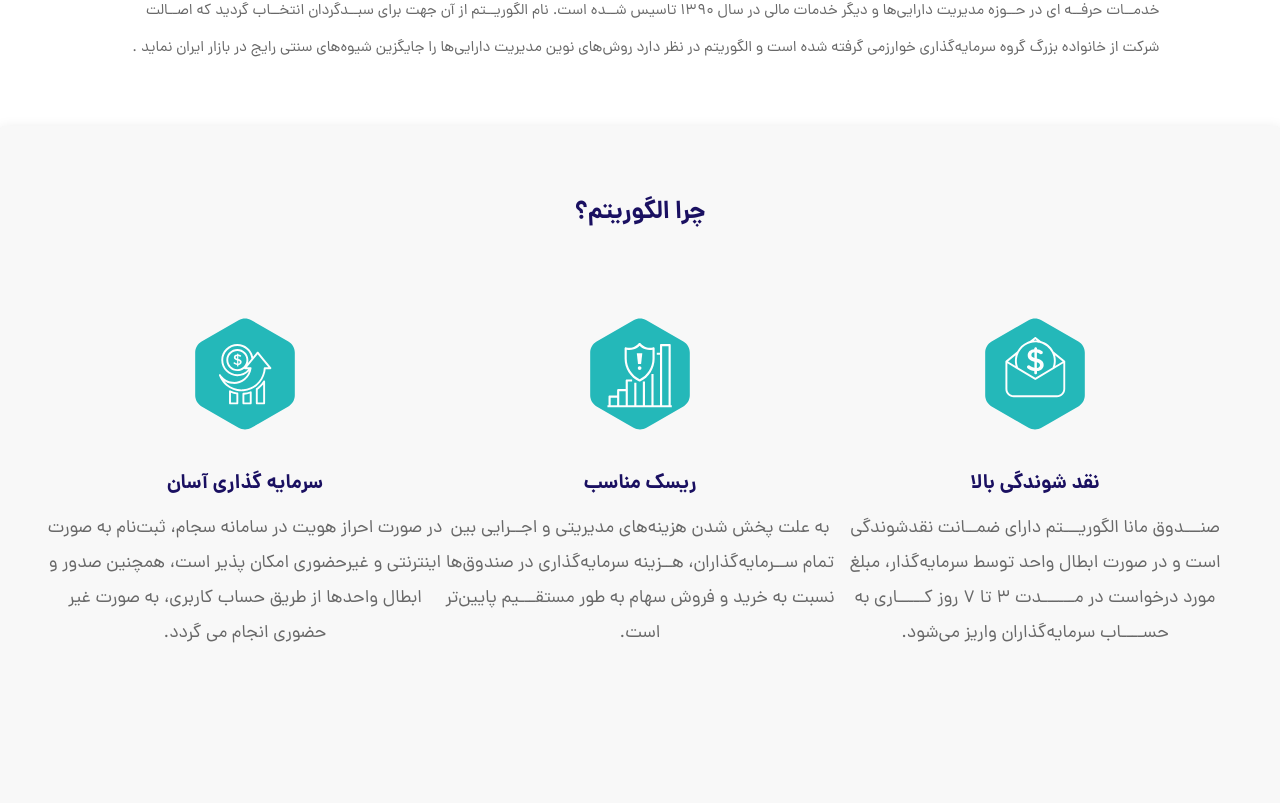
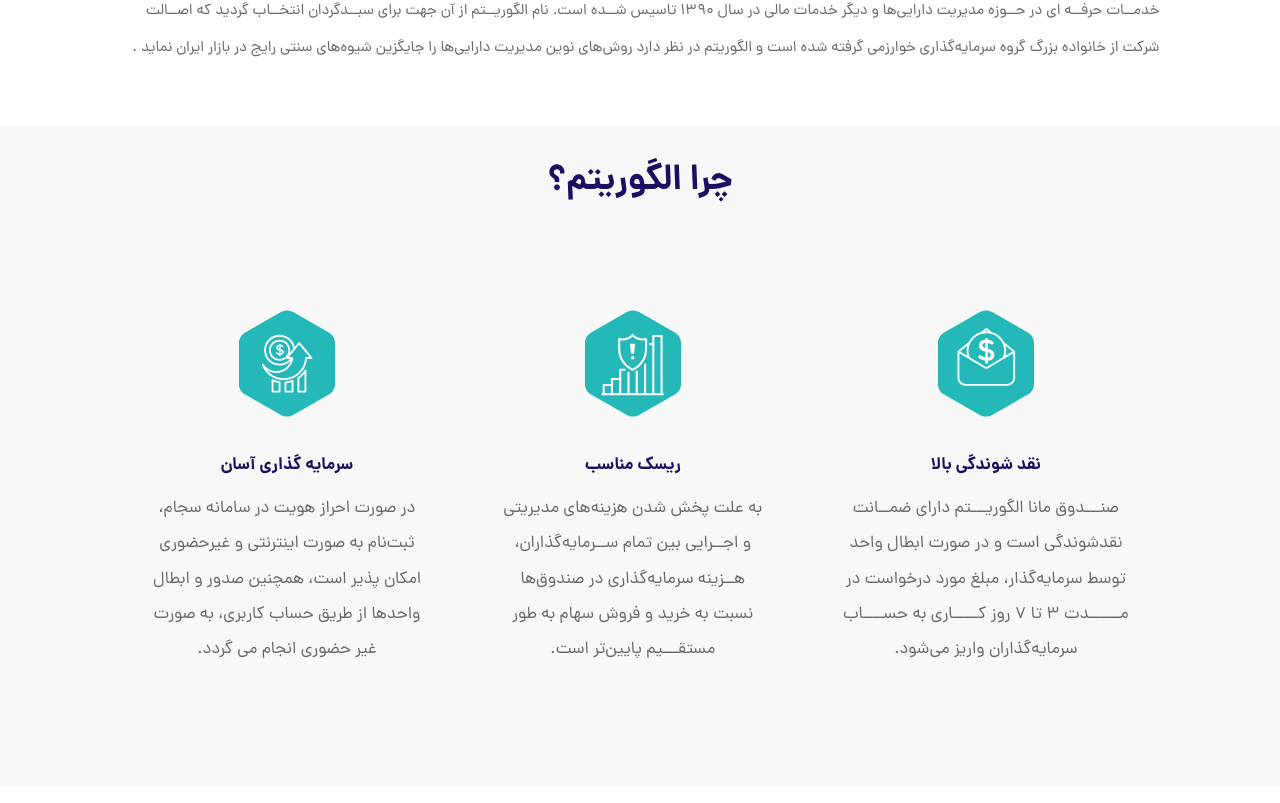
Before and after one commit to najdi123/Algorithm, a Next.js app: page / in a window 1280 px wide. Shown: the part 2117-2920 px from the top of the page. Built offline with nearby package versions, Linux system fonts and the light colour scheme.

Commit message:
section 5 ok

```diff
--- a/src/components/Section5/index.js
+++ b/src/components/Section5/index.js
@@ -3,7 +3,8 @@
 const Index = () => {
     return (
         <div className={styles.wrapper}>
-           <div className="container">
+           <div className={`container `}>
+               <div className={styles.container}>
                    <h2 className={styles.title}> چرا الگوریتم؟</h2>
                    <div className={styles.itemsWrapper}>
                        <div className={styles.item}>
@@ -46,6 +47,7 @@
                    </div>
                </div>
            </div>
+        </div>
     );
 };
 
--- a/src/components/Section5/section5.module.scss
+++ b/src/components/Section5/section5.module.scss
@@ -1,12 +1,15 @@
 .wrapper{
   text-align: center;
 
+
+
+  margin: 18px 0 0;
+
+  .container{
     background: #FEFEFE;
     box-shadow: 0px 5px 15px rgba(0, 0, 0, 0.15);
     border-radius: 4px;
-
-  //margin: 27px;
-
+    margin: 0 12px;
     .title{
       font-family: Dana;
       font-style: normal;
@@ -21,6 +24,8 @@
       margin: 0;
       padding: 30px 0 20px;
     }
+    .itemsWrapper{
+
       .item{
         .icon{
           width: 100px;
@@ -54,6 +59,8 @@
           border: none;
         }
       }
+    }
+  }
 
 
 }
@@ -66,9 +73,12 @@
     background: #F8F8F8;
     text-align: center;
     margin: 0;
-    //padding: 0 20px;
 
-
+    .container{
+      background: none;
+      box-shadow: none;
+      border-radius: 0;
+      margin: 0 ;
 
       .title {
         font-size: 25px;
@@ -108,48 +118,226 @@
         }
 
       }
+    }
+
+
+
+  }
+  .wrapper {
+    background: #F8F8F8;
+    text-align: center;
+    margin: 0;
+    padding: 18.6px 0 63.5px;
+    height: fit-content;
+    .container{
+      .title {
+        font-size: 22.6px;
+        line-height: 35.4px;
+        /* identical to box height */
+        margin: 0;
+        padding: 0 0 0;
+      }
+
+      .itemsWrapper {
+        display: flex;
+        justify-content: flex-start;
+        margin: 41.3px 22.2px 0;
+        padding: 0;
+        .item{
+          //width: 209.6px;
+          margin: 22.2px 22.2px 12.3px 22.2px;
+          padding: 0;
+          .icon {
+            width: 69.0px;
+            height: 69.0px;
+            margin: 0;
+          }
+
+          .itemTitle {
+            font-size: 10.8px;
+            line-height: 17.2px;
+            margin: 22.6px 0 0;
+          }
+
+          .description {
+            font-size: 10.8px;
+            line-height: 22.6px;
+            margin: 7.8px 0 0;
+            padding:0;
+          }
+        }
+
+      }
+    }
+
 
 
   }
 }
 @media (min-width: 992px) {
   .wrapper {
+    background: #F8F8F8;
+    text-align: center;
     margin: 0;
-    //padding: 0 60px;
+    padding: 24.0px 0 81.9px;
+    height: fit-content;
+    .container{
+      .title {
+        font-size: 29.2px;
+        line-height: 45.7px;
+        /* identical to box height */
+        margin: 0;
+        padding: 0 0 0;
+      }
+
+      .itemsWrapper {
+        display: flex;
+        justify-content: flex-start;
+        margin: 53.3px 28.7px 0;
+        padding: 0;
+        .item{
+          //width: 270.4px;
+          margin: 28.7px 28.7px 15.9px 28.7px;
+          padding: 0;
+          .icon {
+            width: 89.0px;
+            height: 89.0px;
+            margin: 0;
+          }
+
+          .itemTitle {
+            font-size: 14.0px;
+            line-height: 22.2px;
+            margin: 29.2px 0 0;
+          }
+
+          .description {
+            font-size: 14.0px;
+            line-height: 29.2px;
+            margin: 10.0px 0 0;
+            padding:0;
+          }
+        }
+
+      }
+    }
+
+
+
   }
 }
 @media (min-width: 1200px) {
   .wrapper {
-    height: 773px;
+    background: #F8F8F8;
+    text-align: center;
     margin: 0;
-    //padding: 0 80px;
-    .title{
-      padding: 68px 0 50px;
+    padding: 29.1px 0 99.2px;
+    height: fit-content;
+    .container{
+      .title {
+        font-size: 35.4px;
+        line-height: 55.3px;
+        /* identical to box height */
+        margin: 0;
+        padding: 0 0 0;
       }
-    .itemsWrapper{
-      justify-content: center;
-      padding: 0 20px 0;
+
+      .itemsWrapper {
+        display: flex;
+        justify-content: flex-start;
+        margin: 64.5px 34.7px 0;
+        padding: 0;
         .item{
+          //width: 327.4px;
+          margin: 34.7px 34.7px 19.2px 34.7px;
+          padding: 0;
+          .icon {
+            width: 107.7px;
+            height: 107.7px;
+            margin: 0;
+          }
 
-        min-width: 395px;
+          .itemTitle {
+            font-size: 17.0px;
+            line-height: 26.9px;
+            margin: 35.4px 0 0;
+          }
+
           .description {
-          //width: 356px;
-          margin: 0 auto;
-          padding-bottom: 140px;
+            font-size: 17.0px;
+            line-height: 35.4px;
+            margin: 12.1px 0 0;
+            padding:0;
           }
+        }
+
       }
     }
 
 
+
   }
 }
-@media (min-width: 1900px) {
+@media (min-width: 1371px) {
   .wrapper {
     background: #F8F8F8;
     text-align: center;
     margin: 0;
-    padding: 41px 0 170px;
+    padding: 33.2px 0 113.4px;
     height: fit-content;
+    .container{
+      .title {
+        font-size: 40.5px;
+        line-height: 63.2px;
+        /* identical to box height */
+        margin: 0;
+        padding: 0 0 0;
+      }
+
+      .itemsWrapper {
+        display: flex;
+        justify-content: flex-start;
+        margin: 73.7px 39.7px 0;
+        padding: 0;
+        .item{
+          //width: 374.2px;
+          margin: 39.7px 39.7px 21.9px 39.7px;
+          padding: 0;
+          .icon {
+            width: 123.1px;
+            height: 123.1px;
+            margin: 0;
+          }
+
+          .itemTitle {
+            font-size: 19.4px;
+            line-height: 30.8px;
+            margin: 40.5px 0 0;
+          }
+
+          .description {
+            font-size: 19.4px;
+            line-height: 40.5px;
+            margin: 13.8px 0 0;
+            padding:0;
+          }
+        }
+
+      }
+    }
+
+
+
+  }
+}
+@media (min-width: 1691px) {
+  .wrapper {
+    background: #F8F8F8;
+    text-align: center;
+    margin: 0;
+    padding: 41px 0 140px;
+    height: fit-content;
+    .container{
       .title {
         font-size: 50px;
         line-height: 78px;
@@ -160,12 +348,13 @@
 
       .itemsWrapper {
         display: flex;
-      justify-content: space-between;
-      margin: 91px 0 0;
+        justify-content: flex-start;
+        margin: 91px 49px 0;
         padding: 0;
         .item{
           width: 462px;
-        padding: 49px 31px 27px 35px;
+          margin: 49px 49px 27px 49px;
+          padding: 0;
           .icon {
             width: 152px;
             height: 152px;
@@ -179,17 +368,70 @@
           }
 
           .description {
-          //width: 396px;
             font-size: 24px;
             line-height: 50px;
-
             margin: 17px 0 0;
             padding:0;
           }
         }
 
       }
+    }
+
 
 
   }
 }
+
+@media (min-width: 1900px) {
+  .wrapper {
+    background: #F8F8F8;
+    text-align: center;
+    margin: 0;
+    padding: 41px 0 140px;
+    height: fit-content;
+    .container{
+      .title {
+        font-size: 50px;
+        line-height: 78px;
+        /* identical to box height */
+        margin: 0;
+        padding: 0 0 0;
+      }
+
+      .itemsWrapper {
+        display: flex;
+        justify-content: flex-start;
+        margin: 91px 49px 0;
+        padding: 0;
+        .item{
+          width: 462px;
+          margin: 49px 49px 27px 49px;
+          padding: 0;
+          .icon {
+            width: 152px;
+            height: 152px;
+            margin: 0;
+          }
+
+          .itemTitle {
+            font-size: 24px;
+            line-height: 38px;
+            margin: 50px 0 0;
+          }
+
+          .description {
+            font-size: 24px;
+            line-height: 50px;
+            margin: 17px 0 0;
+            padding:0;
+          }
+        }
+
+      }
+    }
+
+
+
+  }
+}
--- a/src/components/Section7/step.module.scss
+++ b/src/components/Section7/step.module.scss
@@ -612,7 +612,7 @@
 
     .bottom {
       position: absolute;
-      top: 520px;
+      top: 465px;
       transform: translateX(-50%);
 
       .text {
```
Lines whose indentation alone changed are shown as unchanged.
